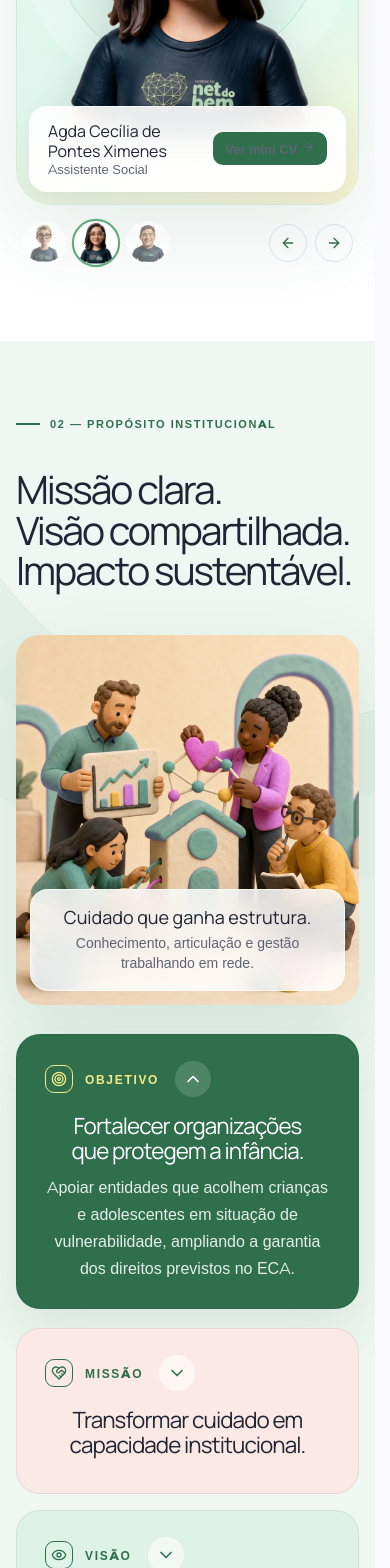
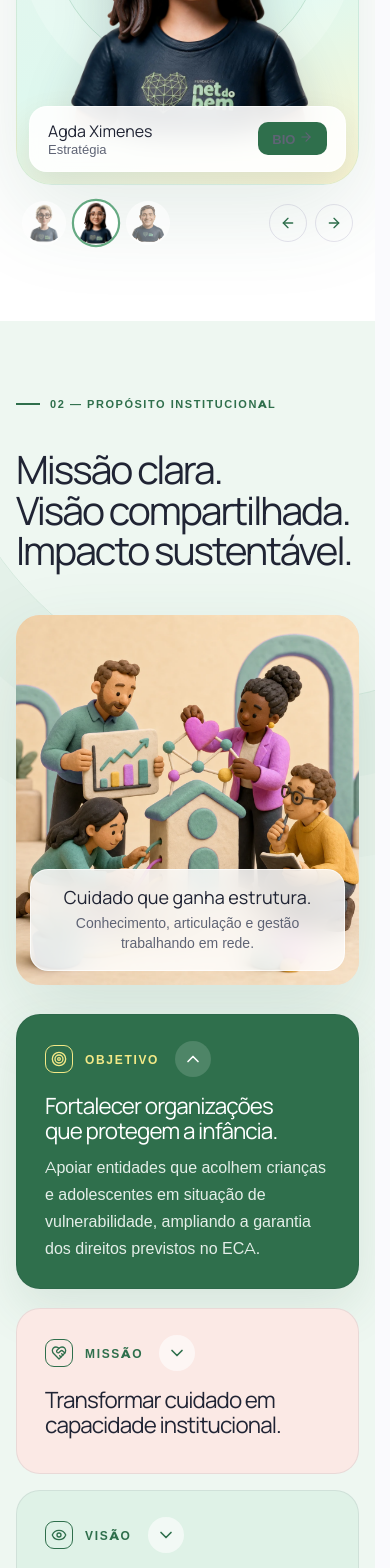
Before and after one commit to substratodigital/ong, a React (Vite) app: page / in a window 390 px wide. Shown: the part 2160-3728 px from the top of the page. Built offline with nearby package versions, Linux system fonts and the light colour scheme; a web font is replaced by a local one.

Commit message:
fix: padronizacao nomes colaboradores, setor no card, botao BIO e alinhamento a esquerda no mobile

```diff
--- a/src/App.tsx
+++ b/src/App.tsx
@@ -21,6 +21,8 @@ gsap.registerPlugin(ScrollTrigger)
 interface TeamMember {
   id: string
   name: string
+  displayName: string
+  cardRole: string
   role: string
   badge: string
   caption: string
@@ -32,7 +34,9 @@ interface TeamMember {
 const teamMembers: TeamMember[] = [
   {
     id: 'patricia',
-    name: 'PATRÍCIA NEVES GALHEIGO',
+    name: 'Patrícia Neves Galheigo',
+    displayName: 'Patrícia Galheigo',
+    cardRole: 'Operação',
     role: 'Psicóloga',
     badge: 'Operação',
     caption: 'Patrícia — Operação',
@@ -53,6 +57,8 @@ const teamMembers: TeamMember[] = [
   {
     id: 'agda',
     name: 'Agda Cecília de Pontes Ximenes',
+    displayName: 'Agda Ximenes',
+    cardRole: 'Estratégia',
     role: 'Assistente Social',
     badge: 'Estratégia',
     caption: 'Agda — Estratégia',
@@ -70,7 +76,9 @@ const teamMembers: TeamMember[] = [
   },
   {
     id: 'andre',
-    name: 'André',
+    name: 'André Facciolli',
+    displayName: 'Andre Facciolli',
+    cardRole: 'Fundador',
     role: 'Fundador da Fundação Net do Bem',
     badge: 'Fundador',
     caption: 'André — Fundador',
@@ -483,11 +491,11 @@ function App() {
                 </div>
                 <figcaption className="team-carousel__caption">
                   <div>
-                    <strong>{currentMember.name}</strong>
-                    <span>{currentMember.role}</span>
+                    <strong>{currentMember.displayName}</strong>
+                    <span>{currentMember.cardRole}</span>
                   </div>
                   <span className="team-carousel__hint">
-                    Ver mini CV <ArrowRight size={14} />
+                    BIO <ArrowRight size={14} />
                   </span>
                 </figcaption>
               </div>
--- a/src/styles.css
+++ b/src/styles.css
@@ -476,9 +476,12 @@ h1, h2, h3 { text-wrap: balance; }
   .story__founder-frame { min-height: 390px; }
   .purpose__visual { aspect-ratio: 1 / 1.08; border-radius: 24px; }
   .purpose__visual figcaption { right: 14px; bottom: 14px; left: 14px; text-align: center; }
-  .purpose-card { min-height: auto; grid-template-columns: 1fr; justify-items: center; gap: 18px; padding: 26px; text-align: center; }
-  .purpose-card__label { justify-content: center; }
-  .purpose-card h3 { font-size: 27px; }
+  .purpose-card { min-height: auto; grid-template-columns: 1fr; justify-items: start; gap: 18px; padding: 24px; text-align: left; }
+  .purpose-card__label { justify-content: flex-start; }
+  .purpose-card h3 { font-size: 27px; text-align: left; }
+  .purpose-card p { text-align: left; }
+  .purpose-card__bullets { text-align: left; align-items: flex-start; }
+  .purpose-card__bullets li { text-align: left; }
   .pillars__grid { grid-template-columns: 1fr; }
   .pillar-card { min-height: 390px; }
   .wide-scene { border-radius: 22px; }
@@ -649,18 +652,20 @@ h1, h2, h3 { text-wrap: balance; }
   display: inline-flex;
   align-items: center;
   gap: 6px;
-  padding: 8px 12px;
+  padding: 8px 14px;
   border-radius: 10px;
-  color: white;
+  color: #ffffff;
   background: var(--brand-deep);
-  font-size: 12px;
+  font-size: 13px;
   font-weight: 800;
   white-space: nowrap;
-  transition: background 0.2s ease, transform 0.2s ease;
+  transition: color 0.25s ease, background 0.25s ease, transform 0.25s ease;
 }
 
-.team-carousel__card:hover .team-carousel__hint {
-  background: var(--brand-text);
+.team-carousel__card:hover .team-carousel__hint,
+.team-carousel__hint:hover {
+  color: #000000;
+  background: #ffffff;
   transform: translateX(2px);
 }
 
```
